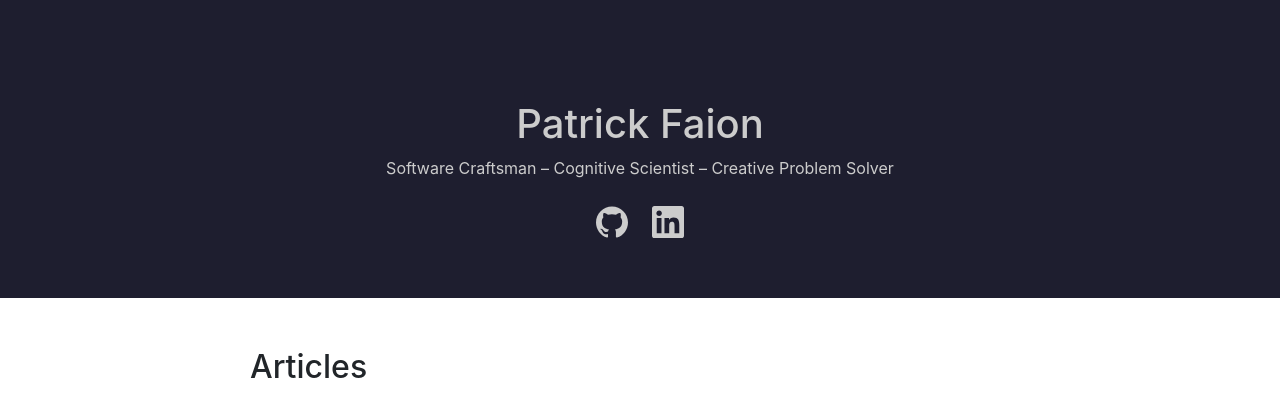
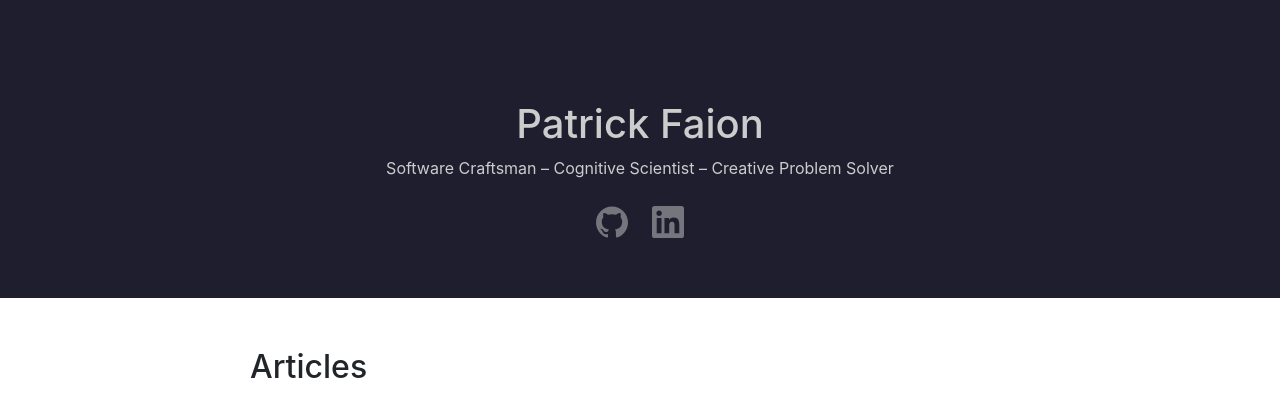
Before and after one commit to pfaion/pfaion.github.io, a Jekyll site: the page built from index.html, in a window 1280 px wide. Shown: the top 396 px of the page. Built offline with Jekyll 4.4.1, drawn with Linux system fonts in a browser that asks for light colours.

Commit message:
Make social icons more minimal

```diff
--- a/assets/css/main.scss
+++ b/assets/css/main.scss
@@ -7,13 +7,12 @@
 $page-width: 800px;
 $buffer-padding: 10px;
 
-body, html, main {
+body {
     // those are needed for bootstrap tooltips to be centered correctly
     width: 100%;
     height: 100%;
     padding: 0;
     margin: 0;
-    overflow: hidden;
 }
 
 header {
@@ -49,34 +48,11 @@ header {
         & > svg {
             width: 32px;
             height: 32px;
+            fill: #75757E;
+        }
+
+        &:hover > svg {
             fill: #ccc;
-        }
-    }
-
-    .social-icon-github {
-        border-radius: 30px;
-        &:hover {
-            background-color: #ffffff;
-            & > svg {
-                fill: #242424;
-            }
-        }
-    }
-
-    .social-icon-linkedin {
-        &:hover {
-            background-color: #ffffff;
-            & > svg {
-                fill: #2867B2;
-            }
-        }
-    }
-
-    .social-icon-resume {
-        &:hover {
-            & > svg {
-                fill: #28a745;
-            }
         }
     }
 }
@@ -103,9 +79,3 @@ div.highlighter-rouge
         border: 1px solid black;
     }
 }
-
-footer {
-    background-color: black;
-    color: white;
-    height: 30px;
-}
```
